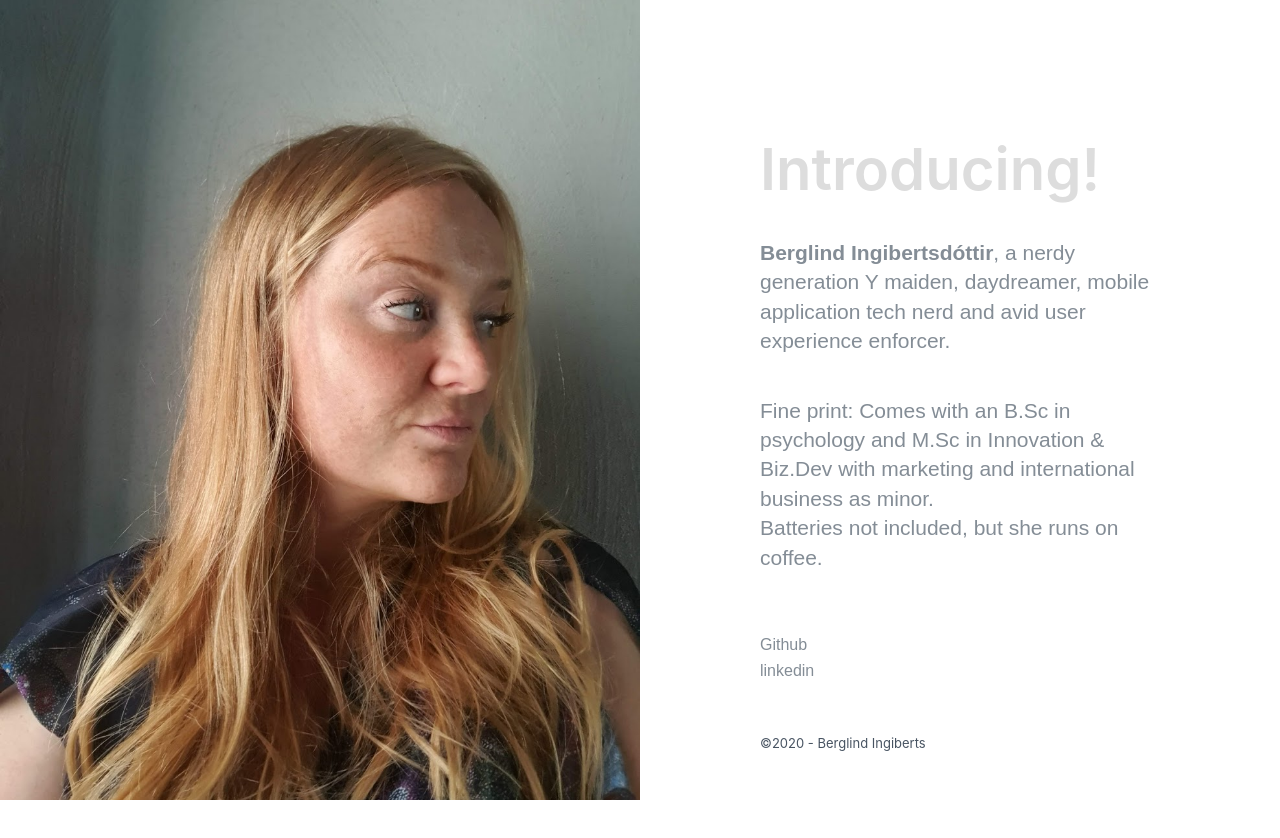
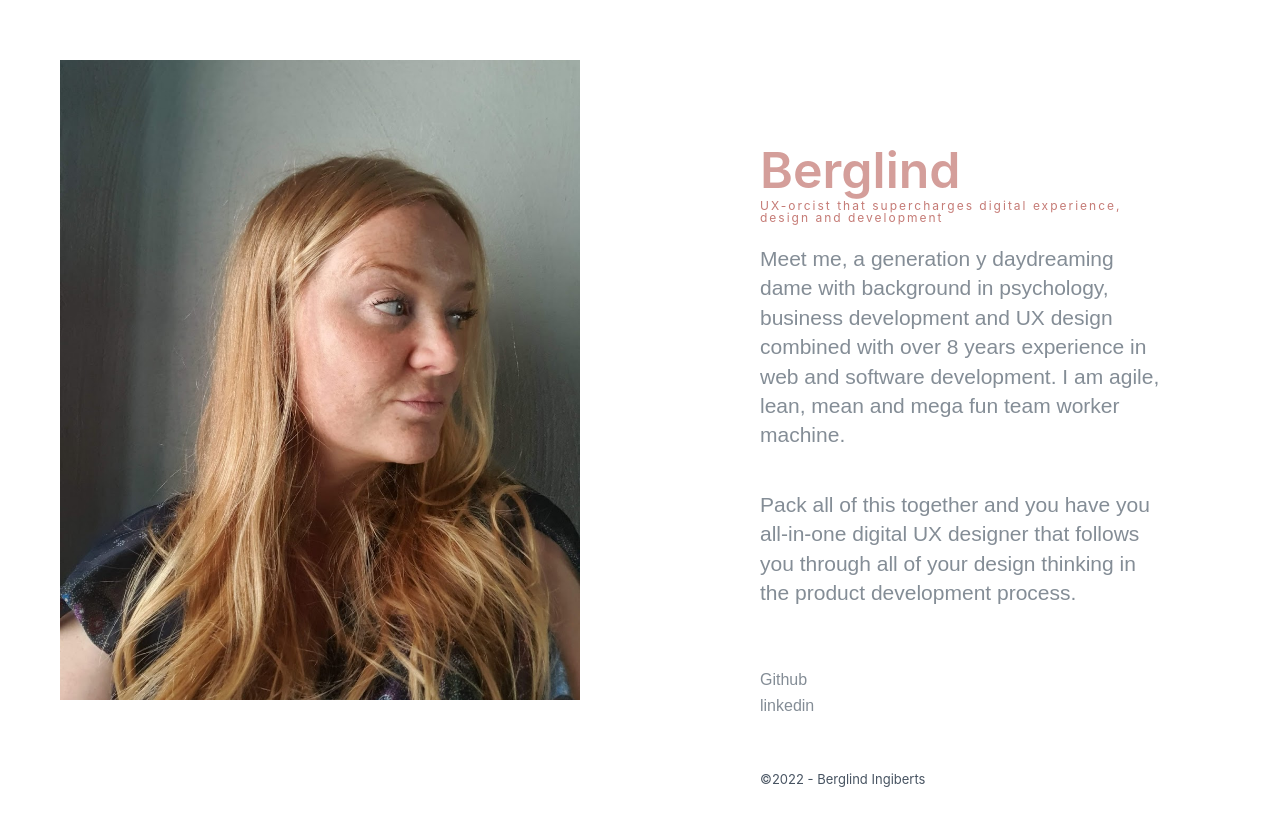
Before and after one commit to berglindred/berglind, a plain HTML site: page index.html in a window 1280 px wide. Drawn offline with nearby package versions, Linux system fonts and the light colour scheme; a script that the page names is missing.

Commit message:
update
update

```diff
--- a/css/split-opl.webflow.css
+++ b/css/split-opl.webflow.css
@@ -16,8 +16,10 @@ a {
   display: -webkit-flex;
   display: -ms-flexbox;
   display: flex;
-  padding-right: 0px;
-  padding-left: 0px;
+  padding-right: 60px;
+  padding-left: 60px;
+  padding-top: 60px;
+  padding-bottom: 60px;
 }
 
 .columns {
@@ -25,7 +27,7 @@ a {
   display: -webkit-flex;
   display: -ms-flexbox;
   display: flex;
-  height: 100vh;
+  height: 80vh;
   max-height: 100vh;
   -webkit-flex-wrap: wrap;
   -ms-flex-wrap: wrap;
@@ -49,10 +51,10 @@ a {
 }
 
 .tagline {
-  margin-bottom: 40px;
-  color: #ddd;
-  font-size: 58px;
-  line-height: 100%;
+  margin-bottom: 0px;
+  color: #D49E9A;
+  font-size: 50px;
+  line-height: 120%;
 }
 
 .bio {
@@ -72,11 +74,10 @@ a {
 
 .text-block-2 {
   margin-bottom: 20px;
-  color: #485462;
+  color: #C57B76;
   font-size: 12px;
   line-height: 12px;
   letter-spacing: 2px;
-  text-transform: uppercase;
 }
 
 .list {
@@ -149,12 +150,8 @@ a {
 .image {
   position: -webkit-sticky;
   position: sticky;
-  padding-left: 60px;
-  padding-right: 60px;
-  padding-top: 60px;
-  padding-bottom: 60px;
   display: block;
-  min-height: 100vh;
+  min-height: 80vh;
   min-width: 100%;
   -webkit-align-self: flex-start;
   -ms-flex-item-align: start;
@@ -165,7 +162,7 @@ a {
   flex: 0 auto;
   background-image: url('../images/berglindred.jpg');
   background-position: 50% 50%;
-  background-size: cover;
+  background-size:cover;
   -o-object-fit: cover;
   object-fit: cover;
 }
@@ -208,7 +205,7 @@ a {
 
   .image {
     position: static;
-    height: 420px;
+    height: 320px;
     max-height: 50vh;
     min-height: 60vh;
     background-position: 50% 40%;
--- a/index.html
+++ b/index.html
@@ -28,12 +28,11 @@ body {
     <div class="rightcontent w-col w-col-6 w-col-stack">
       <div data-w-id="3fd5aeb3-22da-ed60-7286-0d11f16597d3" style="opacity:0" class="content">
        <!-- <div class="name">Berglind Ingiberts</div>-->
-        <h1 class="tagline"><strong class="bold-text">Introducing!</strong></h1>
-        <p class="bio"> <b>Berglind Ingibertsdóttir</b>,
-          a nerdy generation Y maiden, daydreamer,
-          mobile application tech nerd and
-          avid user experience enforcer. </p>
-          <p class="bio">Fine print: Comes with an B.Sc in psychology and M.Sc in Innovation & Biz.Dev with marketing and international business as minor. </br>Batteries not included, but she runs on coffee.</p>
+        <h1 class="tagline"><strong class="bold-text">Berglind</strong></h1>
+        <p class="text-block-2 ">UX-orcist that supercharges digital experience, design and development </p>
+        <p class="bio">
+          Meet me, a generation y daydreaming dame with background in psychology, business development and UX design combined with over 8 years experience in web and software development. I am agile, lean, mean and mega fun team worker machine. </p>
+          <p class="bio">Pack all of this together and you have you all-in-one digital UX designer that follows you through all of your design thinking in the product development process.</p>
 
         <div class="links w-row">
           <div class="column w-col w-col-4">
@@ -75,7 +74,7 @@ body {
             </ul>
           </div>
         </div>
-        <div class="credit">©2020 - Berglind Ingiberts </div>
+        <div class="credit">©2022 - Berglind Ingiberts </div>
       </div>
     </div>
   </div>
```
